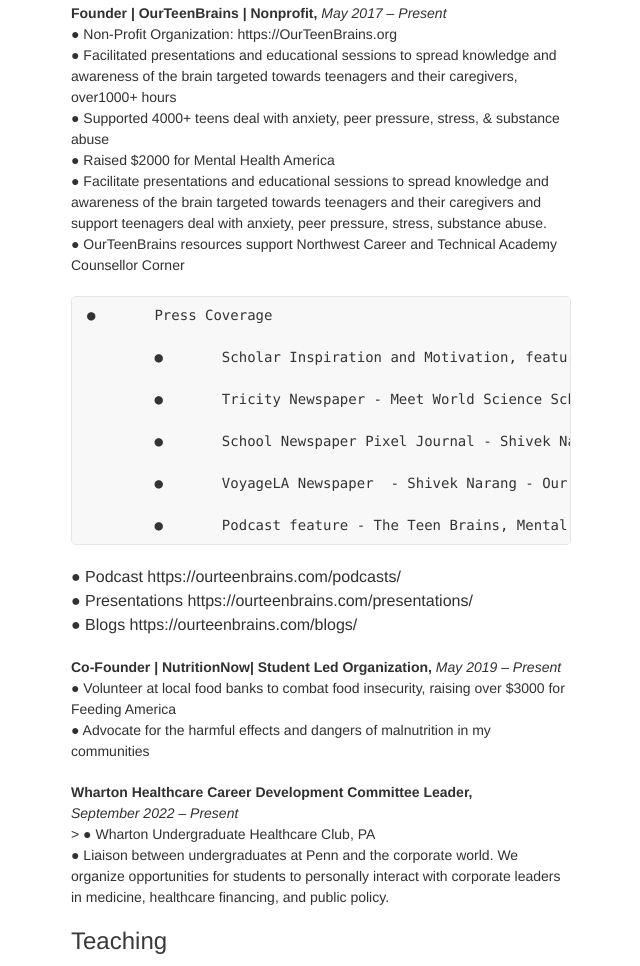
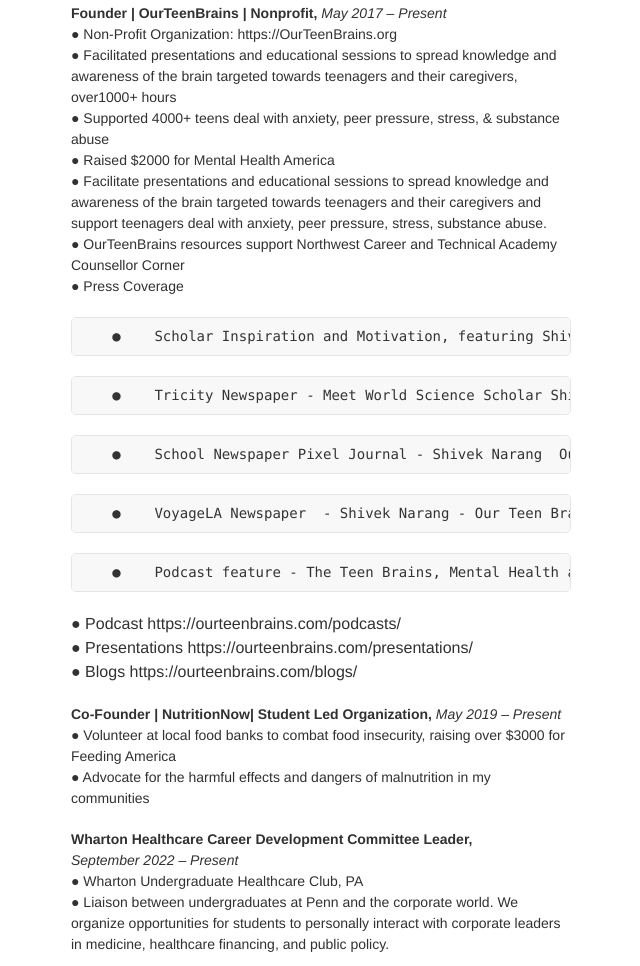
Before and after one commit to ShivekNarang/shiveknarang.github.io, a plain HTML site: page index.html in a window 1280 px wide. Shown: the part 3074-4040 px from the top of the page, without its empty margins (499-1139 px from the left). Drawn offline with Linux system fonts and the light colour scheme; a script that the page names is missing.

Commit message:
Update index.html

```diff
--- a/index.html
+++ b/index.html
@@ -157,12 +157,12 @@
      ●	Raised $2000 for Mental Health America<br>
      ●	Facilitate presentations and educational sessions to spread knowledge and awareness of the brain targeted towards teenagers and their caregivers and support teenagers deal with anxiety, peer pressure, stress, substance abuse.<br>
      ●	OurTeenBrains resources support Northwest Career and Technical Academy Counsellor Corner<br>
-     <pre>●	Press Coverage<br>
-        ●	Scholar Inspiration and Motivation, featuring Shivek Narang<br>
-        ●	Tricity Newspaper - Meet World Science Scholar Shivek Narang <br>
-        ●	School Newspaper Pixel Journal - Shivek Narang  Our Teen Brains<br>
-        ●	VoyageLA Newspaper  - Shivek Narang - Our Teen Brains<br>
-        ●	Podcast feature - The Teen Brains, Mental Health and BLM<br></pre>
+     ●	Press Coverage<br>
+     <pre>   ●	Scholar Inspiration and Motivation, featuring Shivek Narang<br></pre>
+     <pre>   ●	Tricity Newspaper - Meet World Science Scholar Shivek Narang <br></pre>
+     <pre>   ●	School Newspaper Pixel Journal - Shivek Narang  Our Teen Brains<br></pre>
+     <pre>   ●	VoyageLA Newspaper  - Shivek Narang - Our Teen Brains<br></pre>
+     <pre>   ●	Podcast feature - The Teen Brains, Mental Health and BLM<br></pre>
      ●	Podcast https://ourteenbrains.com/podcasts/<br>
      ●	Presentations https://ourteenbrains.com/presentations/<br>
      ●	Blogs https://ourteenbrains.com/blogs/</p>
@@ -171,7 +171,7 @@
      ●	Volunteer at local food banks to combat food insecurity, raising over $3000 for Feeding America<br>
      ●	Advocate for the harmful effects and dangers of malnutrition in my communities</p>
 
-     <p><b>Wharton Healthcare Career Development Committee Leader,</b><I> September&nbsp;2022&nbsp;–&nbsp;Present</I><br>>
+     <p><b>Wharton Healthcare Career Development Committee Leader,</b><I> September&nbsp;2022&nbsp;–&nbsp;Present</I><br>
      ●	Wharton Undergraduate Healthcare Club, PA<br>
      ●	Liaison between undergraduates at Penn and the corporate world. We organize opportunities for students to personally interact with corporate leaders in medicine, healthcare financing, and public policy.</p>
 
```
